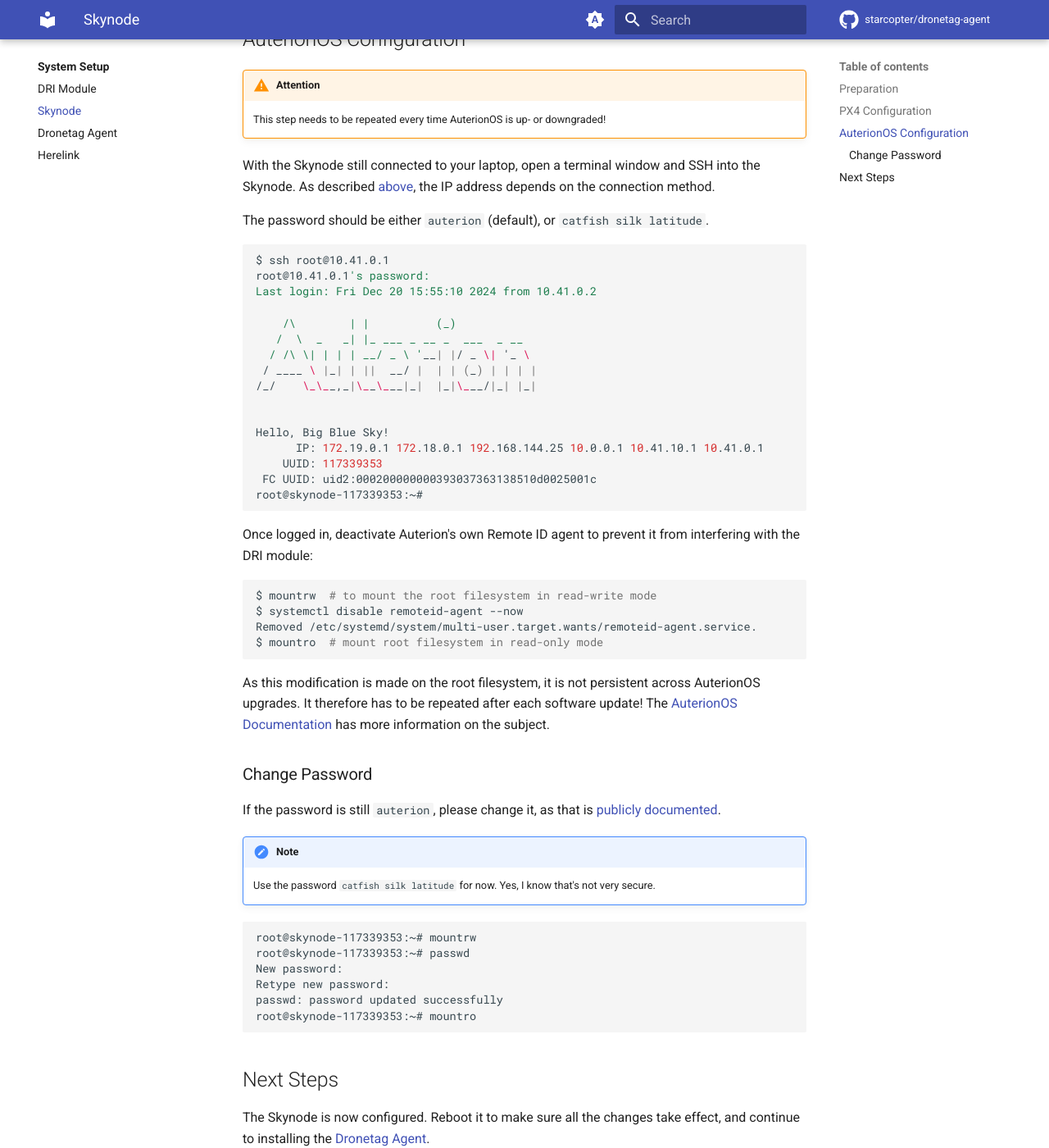
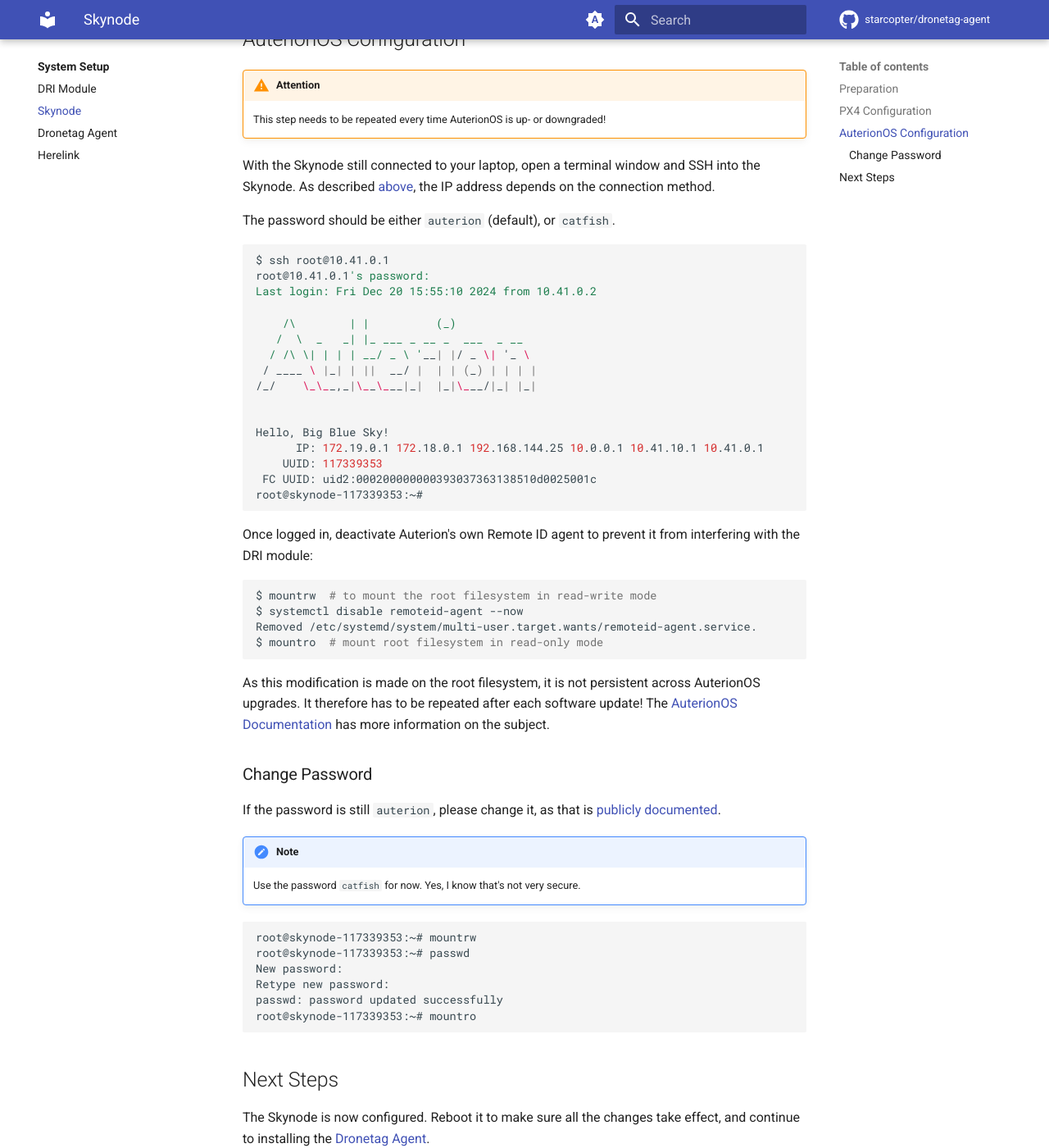
Before and after one commit to starcopter/dronetag-agent, an MkDocs documentation site: the page built from docs/setup/skynode.md, in a window 1280 px wide and 1400 px high, scrolled down 1574 px. Shown: the whole window at 82% size. Built offline with MkDocs 1.6.1 and Material for MkDocs 9.7.7, drawn with Linux system fonts in a browser that asks for light colours; comment, search, counter and statistics services are not loaded.

Commit message:
Update skynode.md
Update root password

````diff
--- a/docs/setup/skynode.md
+++ b/docs/setup/skynode.md
@@ -59,7 +59,7 @@ Ensure the following parameters are configured correctly:
 With the Skynode still connected to your laptop, open a terminal window and SSH into the Skynode.
 As described [above](#preparation), the IP address depends on the connection method.
 
-The password should be either `auterion` (default), or `catfish silk latitude`.
+The password should be either `auterion` (default), or `catfish`.
 
 ```shell
 $ ssh root@10.41.0.1
@@ -101,7 +101,7 @@ If the password is still `auterion`, please change it, as that is [publicly docu
 
 !!! note
 
-    Use the password `catfish silk latitude` for now.
+    Use the password `catfish` for now.
     Yes, I know that's not very secure.
 
 ```shell
````
